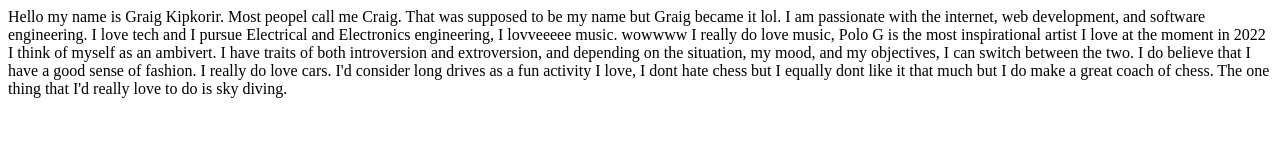
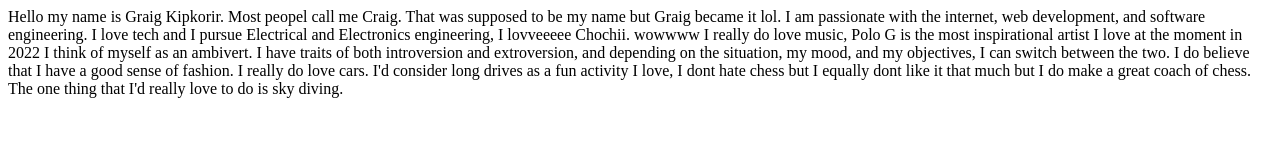
Before and after one commit to GraigKipkorir/portfolio, a plain HTML site: page index.html in a window 1280 px wide. Drawn offline with Linux system fonts and the light colour scheme.

Commit message:
FirstCommit

```diff
--- a/index.html
+++ b/index.html
@@ -10,7 +10,7 @@
     Hello my name is Graig Kipkorir. Most peopel call me Craig. That was
     supposed to be my name but Graig became it lol. I am passionate with the
     internet, web development, and software engineering. I love tech and I
-    pursue Electrical and Electronics engineering, I lovveeeee music. wowwww I
+    pursue Electrical and Electronics engineering, I lovveeeee Chochii. wowwww I
     really do love music, Polo G is the most inspirational artist I love at the
     moment in 2022 I think of myself as an ambivert. I have traits of both
     introversion and extroversion, and depending on the situation, my mood, and
```
